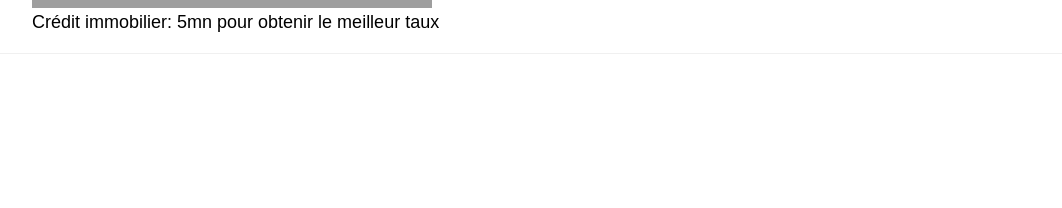
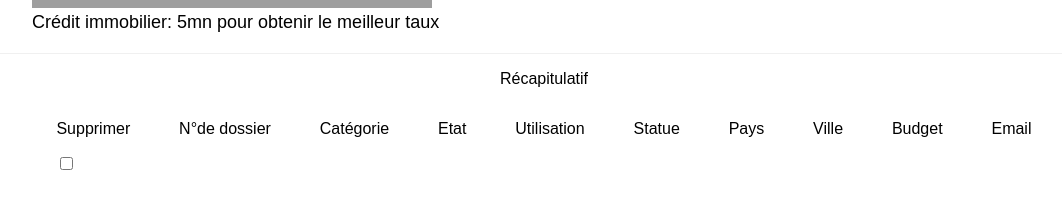
Before and after one commit to AmbreWarrior88/MeilleurTaux.com, a React (Create React App) app: page /BackOffice in a window 1280 px wide. Shown: the part 312-520 px from the top of the page, without its empty margins (96-1158 px from the left). Built offline with nearby package versions, Linux system fonts and the light colour scheme; grey boxes are pictures that could not be loaded.

Commit message:
Back Office in progress

```diff
--- a/src/App.js
+++ b/src/App.js
@@ -10,9 +10,12 @@ import Where from "./containers/Where/index";
 import Amount from "./containers/Amount/index";
 import Contact from "./containers/Contact/index";
 import Finished from "./containers/Finished/index";
+import BackOffice from "./containers/BackOffice/index";
 
 const App = () => {
-  const [isSelected, setIsSelected] = useState();
+  const [isSelected, setIsSelected] = useState([]);
+
+  console.log("App =>", isSelected);
 
   // useEffect(() => {
   //   fetchData(isSelected);
@@ -46,6 +49,9 @@ const App = () => {
         <Route path="/Finished">
           <Finished isSelected={isSelected} setIsSelected={setIsSelected} />
         </Route>
+        <Route path="/BackOffice">
+          <BackOffice isSelected={isSelected} setIsSelected={setIsSelected} />
+        </Route>
       </Switch>
     </Router>
   );
--- a/src/containers/Amount/index.js
+++ b/src/containers/Amount/index.js
@@ -33,7 +33,8 @@ const Amount = props => {
           onSubmit={async event => {
             event.preventDefault();
             if (isEnabled === true) {
-              // Cookie.set("Amount", amount);
+              Cookie.set("Amount", amount, { expires: 7 });
+              props.setIsSelected(amount);
               history.push("/Contact");
             } else {
               alert("Remplissez les champs obligatoire.");
--- /dev/null
+++ b/src/containers/BackOffice/index.js
@@ -0,0 +1,89 @@
+import React, { useState } from "react";
+import Cookie from "js-cookie";
+
+const BackOffice = () => {
+  const Category = Cookie.get("Category");
+  const State = Cookie.get("State");
+  const Use = Cookie.get("Use");
+  const Current = Cookie.get("Current");
+  const Country = Cookie.get("Country");
+  const City = Cookie.get("City");
+  const Amount = Cookie.get("Amount");
+  const Email = Cookie.get("Email");
+  const File = Cookie.get("File");
+
+  const [remove, setRemove] = useState(false);
+
+  if (remove === true) {
+    Cookie.remove("Category");
+    Cookie.remove("State");
+    Cookie.remove("Use");
+    Cookie.remove("Current");
+    Cookie.remove("Country");
+    Cookie.remove("City");
+    Cookie.remove("Amount");
+    Cookie.remove("Email");
+    Cookie.remove("File");
+  }
+
+  return (
+    <section>
+      <article className="container">
+        <p style={{ display: "flex", justifyContent: "center" }}>
+          Récapitulatif
+        </p>
+        <div style={{ display: "flex", justifyContent: "space-around" }}>
+          <div>
+            <p>Supprimer</p>
+            <input
+              type="checkbox"
+              checked={remove}
+              onChange={event => {
+                setRemove(event.target.checked);
+              }}
+            />
+          </div>
+
+          <div>
+            <p>N°de dossier</p>
+            <p>{File}</p>
+          </div>
+          <div>
+            <p>Catégorie</p>
+            <p> {Category} </p>
+          </div>
+          <div>
+            <p>Etat</p>
+            <p> {State} </p>
+          </div>
+          <div>
+            <p>Utilisation</p>
+            <p> {Use} </p>
+          </div>
+          <div>
+            <p>Statue</p>
+            <p> {Current} </p>
+          </div>
+          <div>
+            <p>Pays</p>
+            <p> {Country} </p>
+          </div>
+          <div>
+            <p>Ville</p>
+            <p> {City} </p>
+          </div>
+          <div>
+            <p>Budget</p>
+            <p> {Amount} </p>
+          </div>
+          <div>
+            <p>Email</p>
+            <p> {Email} </p>
+          </div>
+        </div>
+      </article>
+    </section>
+  );
+};
+
+export default BackOffice;
--- a/src/containers/Contact/index.js
+++ b/src/containers/Contact/index.js
@@ -5,8 +5,9 @@ import VisualDesktopEmail from "../../assets/visuel-desktop-email.jpg";
 import Confidential from "../../assets/Confidential.png";
 import "../Contact/style.css";
 import { useHistory } from "react-router-dom";
+import Cookie from "js-cookie";
 
-const Contact = () => {
+const Contact = props => {
   const [now, setNow] = useState(85);
 
   const history = useHistory();
@@ -48,6 +49,8 @@ const Contact = () => {
           onSubmit={async event => {
             event.preventDefault();
             if (isEnabled === true) {
+              Cookie.set("Email", email, { expires: 7 });
+              props.setIsSelected(email);
               history.push("/Finished");
             } else {
               alert("Remplissez l'email et acceptez la proposition.");
@@ -66,6 +69,7 @@ const Contact = () => {
                 value={email}
                 onChange={event => {
                   setEmail(event.target.value);
+
                   setNow(100);
                 }}
               />
--- a/src/containers/Current/index.js
+++ b/src/containers/Current/index.js
@@ -14,7 +14,6 @@ const Current = props => {
   const freeHosted = "Hébergé à titre gratuit";
 
   const [current, setCurrent] = useState("");
-  console.log(current);
 
   let isEnabled = false;
 
@@ -43,7 +42,7 @@ const Current = props => {
           onSubmit={async event => {
             event.preventDefault();
             if (isEnabled === true) {
-              Cookie.set("Current", current);
+              Cookie.set("Current", current, { expires: 7 });
               history.push("/Where");
             } else {
               alert("Choisissez une proposition.");
--- a/src/containers/Finished/index.js
+++ b/src/containers/Finished/index.js
@@ -1,9 +1,16 @@
-import React from "react";
+import React, { useState } from "react";
+import Cookie from "js-cookie";
+import { useHistory } from "react-router-dom";
 
-const Finished = () => {
+const Finished = props => {
+  const history = useHistory();
   const getRandom = max => {
     return Math.floor(Math.random() * Math.floor(max));
   };
+  const [file, setFile] = useState(getRandom(10000000));
+
+  Cookie.set("File", file, { expires: 7 });
+  props.setIsSelected(file);
 
   return (
     <section>
@@ -12,11 +19,16 @@ const Finished = () => {
 
         <div style={{ display: "flex" }}>
           <p>Votre numéro de dossier est le :</p>
-          <p style={{ marginLeft: "10px", fontWeight: "bold" }}>
-            {getRandom(10000000)}
-          </p>
+          <p style={{ marginLeft: "10px", fontWeight: "bold" }}>{file}</p>
         </div>
-        <p>Mentions légales</p>
+        <p style={{ textDecoration: "underline" }}>Mentions légales</p>
+        <li
+          onClick={() => {
+            history.push("/BackOffice");
+          }}
+        >
+          Back Office
+        </li>
       </article>
     </section>
   );
--- a/src/containers/State/index.js
+++ b/src/containers/State/index.js
@@ -13,7 +13,6 @@ const State = props => {
   const newState = "Neuf";
 
   const [state, setState] = useState("");
-  console.log(state);
 
   let isEnabled = false;
 
@@ -37,7 +36,7 @@ const State = props => {
           onSubmit={async event => {
             event.preventDefault();
             if (isEnabled === true) {
-              Cookie.set("State", state);
+              Cookie.set("State", state, { expires: 7 });
               history.push("/Use");
             } else {
               alert("Choisissez une proposition.");
@@ -52,8 +51,8 @@ const State = props => {
               type="button"
               value={oldState}
               onClick={event => {
+                setState(event.target.value);
                 props.setIsSelected(oldState);
-                setState(event.target.value);
                 setNow(30);
               }}
             >
@@ -67,8 +66,8 @@ const State = props => {
               type="button"
               value={newState}
               onClick={event => {
+                setState(event.target.value);
                 props.setIsSelected(newState);
-                setState(event.target.value);
                 setNow(30);
               }}
             >
--- a/src/containers/Use/index.js
+++ b/src/containers/Use/index.js
@@ -13,7 +13,6 @@ const Use = props => {
   const rentalInvestment = "Investissement locatif";
 
   const [use, setUse] = useState("");
-  console.log(use);
 
   let isEnabled = false;
 
@@ -37,7 +36,7 @@ const Use = props => {
           onSubmit={async event => {
             event.preventDefault();
             if (isEnabled === true) {
-              Cookie.set("Use", use);
+              Cookie.set("Use", use, { expires: 7 });
               history.push("/Current");
             } else {
               alert("Choisissez une proposition.");
--- a/src/containers/Where/index.js
+++ b/src/containers/Where/index.js
@@ -15,8 +15,6 @@ const Where = props => {
 
   const [country, setCountry] = useState("");
   const [city, setCity] = useState("");
-
-  const [where, setWhere] = useState("");
 
   let isEnabled = false;
 
@@ -69,7 +67,7 @@ const Where = props => {
                 value={country}
                 onChange={async event => {
                   await setCountry(event.target.value);
-                  Cookie.set("Country", country);
+                  Cookie.set("Country", country, { expires: 7 });
                   props.setIsSelected(country);
                   setNow(65);
                 }}
@@ -89,7 +87,7 @@ const Where = props => {
                 value={city}
                 onChange={async event => {
                   await setCity(event.target.value);
-                  Cookie.set("City", city);
+                  Cookie.set("City", city, { expires: 7 });
                   props.setIsSelected(city);
                   setNow(70);
                 }}
```
Also changed, not shown: src/containers/Category/index.js (+9 -11 lines).
